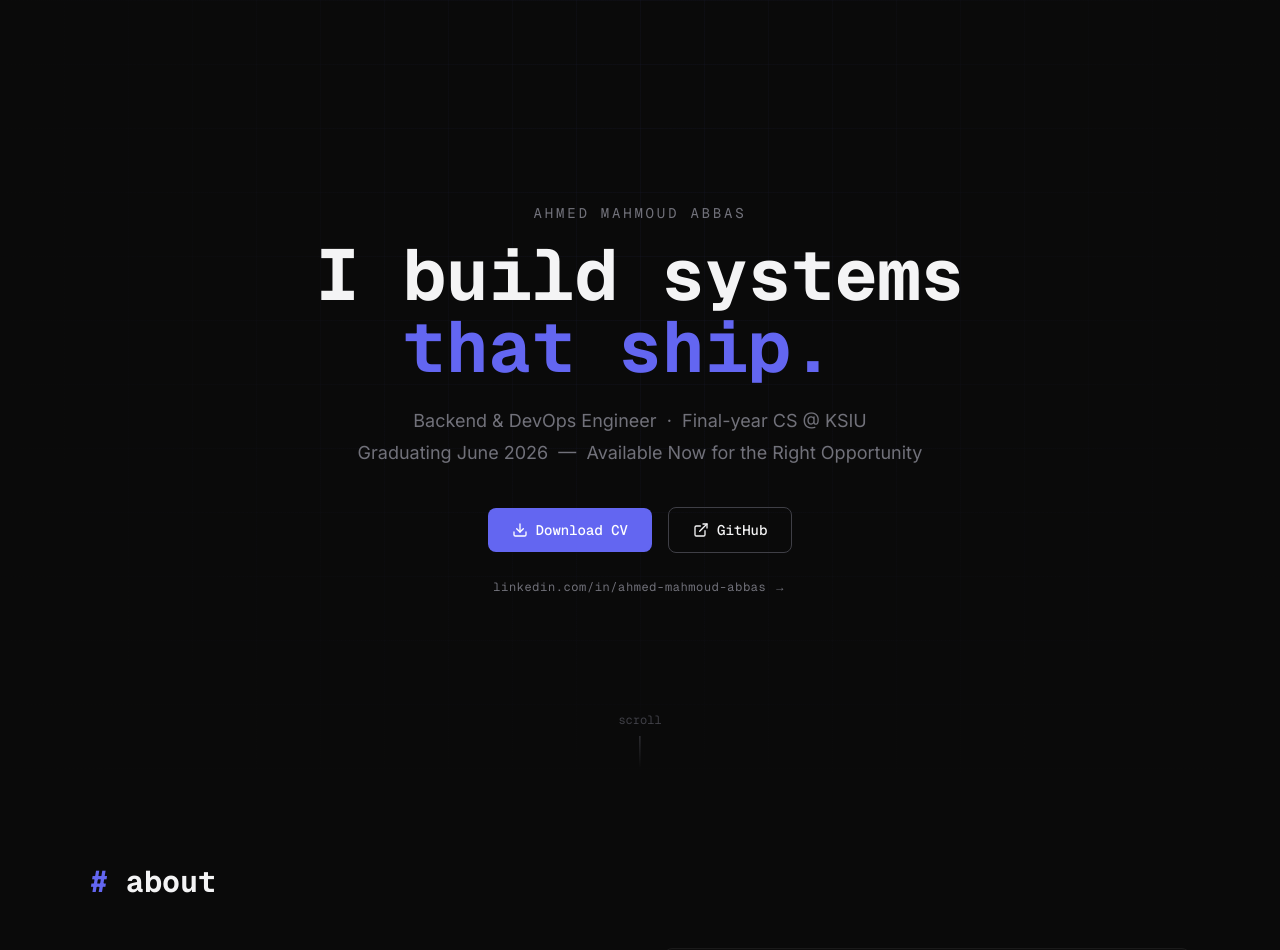
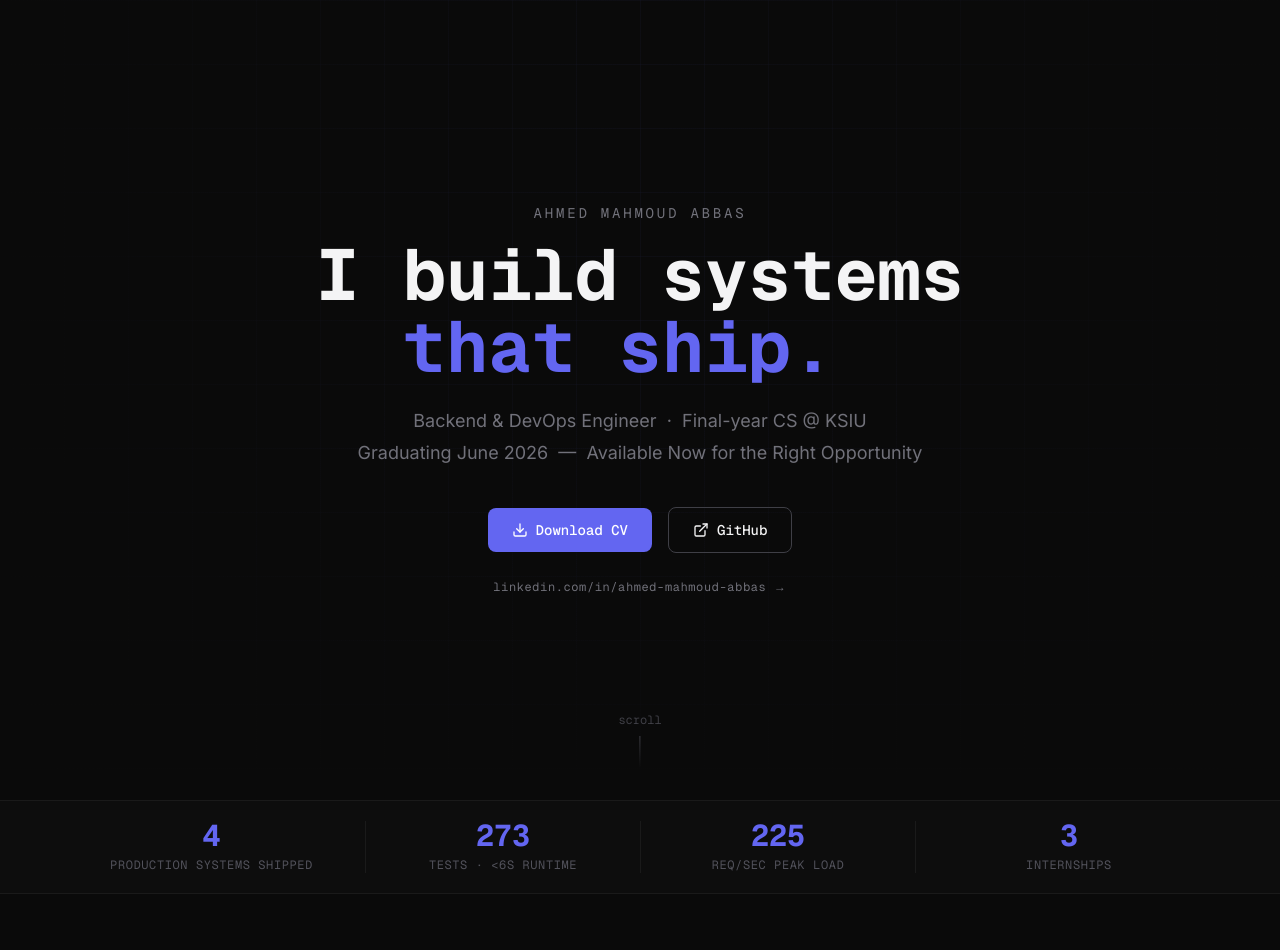
Before and after one commit to ahmed-145/portfolio, a Next.js app: page / in a window 1280 px wide. Shown: the top 950 px of the page. Built offline with nearby package versions, Linux system fonts and the light colour scheme.

Commit message:
feat: add MetricsBar — 4 key stats above the fold between Hero and About

```diff
--- a/app/page.tsx
+++ b/app/page.tsx
@@ -1,4 +1,5 @@
 import Hero from "@/components/Hero";
+import MetricsBar from "@/components/MetricsBar";
 import About from "@/components/About";
 import FeaturedProject from "@/components/FeaturedProject";
 import Projects from "@/components/Projects";
@@ -12,6 +13,7 @@ export default function Home() {
   return (
     <main>
       <Hero />
+      <MetricsBar />
       <About />
       <FeaturedProject />
       <Projects />
--- /dev/null
+++ b/components/MetricsBar.tsx
@@ -0,0 +1,40 @@
+"use client";
+import { useInView } from "@/hooks/useInView";
+
+const stats = [
+  { value: "4", label: "production systems shipped" },
+  { value: "273", label: "tests · <6s runtime" },
+  { value: "225", label: "req/sec peak load" },
+  { value: "3", label: "internships" },
+];
+
+export default function MetricsBar() {
+  const { ref, inView } = useInView(0.1);
+
+  return (
+    <section
+      ref={ref as React.RefObject<HTMLElement>}
+      className={`border-y border-[#1a1a1a] bg-[#0d0d0d] py-5 px-6 transition-all duration-700 ${
+        inView ? "opacity-100 translate-y-0" : "opacity-0 translate-y-4"
+      }`}
+    >
+      <div className="max-w-[1100px] mx-auto">
+        <div className="grid grid-cols-2 md:grid-cols-4 gap-6 md:gap-0 md:divide-x md:divide-[#1a1a1a]">
+          {stats.map((stat) => (
+            <div
+              key={stat.label}
+              className="flex flex-col items-center text-center md:px-8 first:md:pl-0 last:md:pr-0"
+            >
+              <span className="font-mono text-3xl font-bold text-[#6366f1] leading-none">
+                {stat.value}
+              </span>
+              <span className="font-mono text-xs text-[#52525b] mt-1.5 uppercase tracking-wider">
+                {stat.label}
+              </span>
+            </div>
+          ))}
+        </div>
+      </div>
+    </section>
+  );
+}
```
